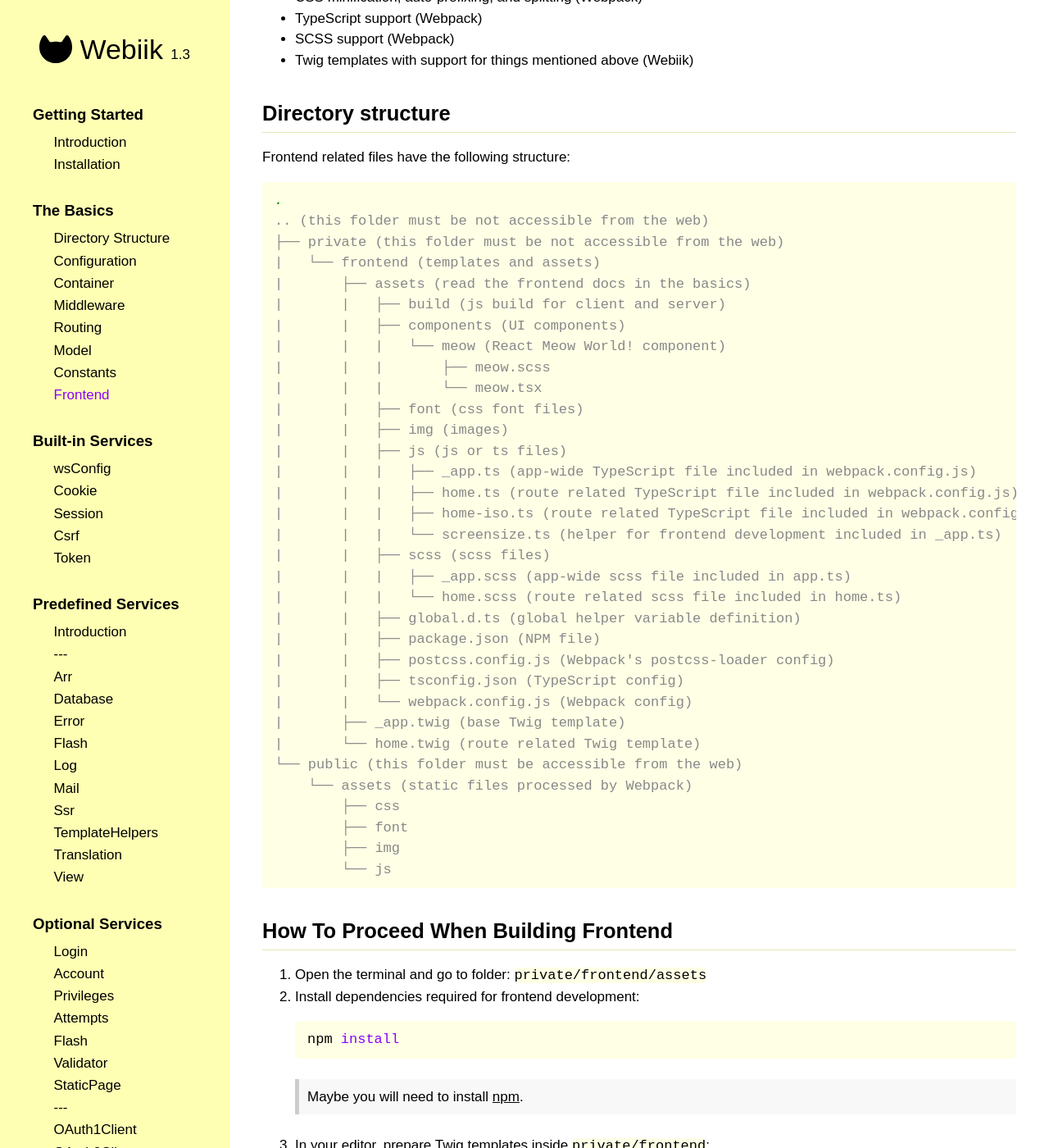
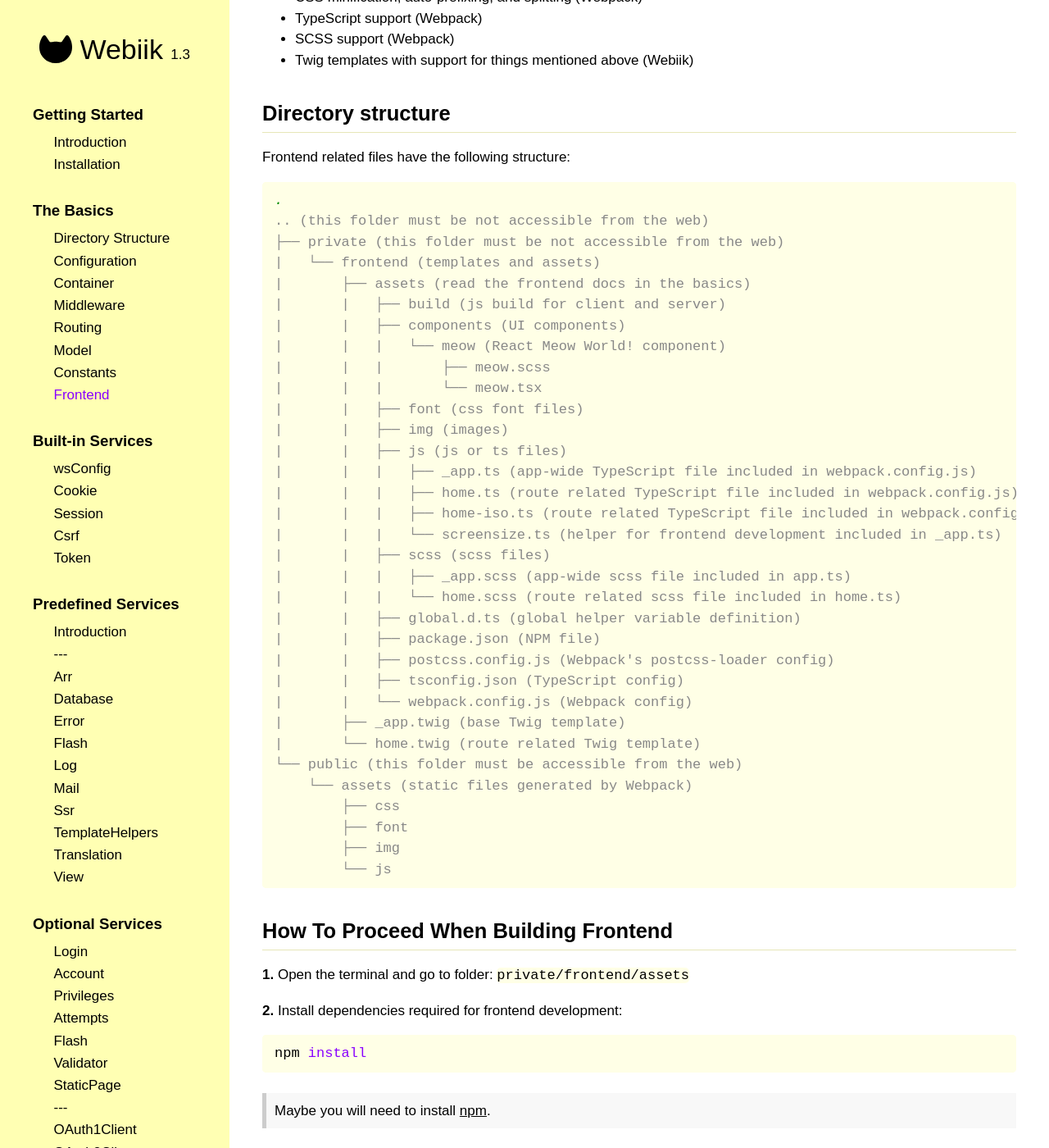
Before and after one commit to webiik/webiik, a Jekyll site: the page built from frontend.md, in a window 1280 px wide and 1400 px high, scrolled down 383 px. Shown: the whole window at 82% size. Built offline with Jekyll 4.4.1, drawn with Linux system fonts in a browser that asks for light colours.

Commit message:
udpate Formatting

````diff
--- a/frontend.md
+++ b/frontend.md
@@ -49,7 +49,7 @@
 |       ├── _app.twig (base Twig template)
 |       └── home.twig (route related Twig template)
 └── public (this folder must be accessible from the web)
-    └── assets (static files processed by Webpack)
+    └── assets (static files generated by Webpack)
         ├── css
         ├── font
         ├── img
@@ -57,28 +57,36 @@
 ```
 
 ## How To Proceed When Building Frontend
-1. Open the terminal and go to folder: `private/frontend/assets`
-2. Install dependencies required for frontend development:
-   ```bash
-   npm install
-   ```
-   > Maybe you will need to install [npm](https://nodejs.org/en/).
-3. In your editor, prepare Twig templates inside `private/frontend`:
-    * Names of base templates SHOULD start with `_` eg. `_app.twig`
-    * Names of route related templates SHOULD be named by [a route name](/routing) eg. `home.twig`
-    * See additional Webiik-Twig functions [(see View)](/view)
-    > This is standard Twig, no magic behind. If you don't know what you are doing, read [Twig docs](https://twig.symfony.com).
-4. Place your assets: JS(TS) files, images, fonts, CSS(SCSS) files, and React components into appropriate folders (see the directory structure above).
-    * Notice the `_app` files in `js` and `scss` folders. Webiik loads these files in every route.
-    * Route related files SHOULD be named by route name.
-    * You can insert external parameters to your JS(TS) files via `webpackData` variable.
-    * You can use special `WEBIIK_DEBUG` variable inside your JS(TS) files. `WEBIIK_DEBUG` is `true` when code is build with `watch` or `dev` NPM script (see point 6).
-5. In your editor, open `private/frontend/assets/webpack.config.js` and add your assets to the `entries` object. Even if you don't plan to use server side rendering, it's a good idea to import your React components separately in `iso` files. Please, read comments within `webpack.config.js` for more details.
-    > This is standard Webpack, no magic behind. If you don't know what you are doing, read [Webpack docs](https://webpack.js.org/concepts/).
-6. Build your files:
-   ```bash
-   npm run dev
-   ```
-   * You should find processed files inside `public/assets` and `private/frontend/assets/build`.
-   * ⚠️ For production-ready files use `npm run prod`.
-   * If you want to automatically update your build files during development then use `npm run watch`.
+**1.** Open the terminal and go to folder: `private/frontend/assets`
+
+**2.** Install dependencies required for frontend development:
+```bash
+npm install
+```
+> Maybe you will need to install [npm](https://nodejs.org/en/).
+
+**3.** In your editor, prepare Twig templates inside `private/frontend`:
+* Names of base templates SHOULD start with `_` eg. `_app.twig`
+* Names of route related templates SHOULD be named by [a route name](/routing) eg. `home.twig`
+* See additional Webiik-Twig functions [(see View)](/view)
+
+> This is standard Twig, no magic behind. If you don't know what you are doing, read [Twig docs](https://twig.symfony.com).
+
+**4.** Place your assets: JS(TS) files, images, fonts, CSS(SCSS) files, and React components into appropriate folders (see the directory structure above).
+
+* Notice the `_app` files in `js` and `scss` folders. Webiik loads these files in every route.
+* Route related files SHOULD be named by route name.
+* You can insert external parameters to your JS(TS) files via `webpackData` variable.
+* You can use special `WEBIIK_DEBUG` variable inside your JS(TS) files. `WEBIIK_DEBUG` is `true` when code is build with `watch` or `dev` NPM script (see point 6).
+
+**5.** In your editor, open `private/frontend/assets/webpack.config.js` and add your assets to the `entries` object. Even if you don't plan to use server side rendering, it's a good idea to import your React components separately in `iso` files. Please, read comments within `webpack.config.js` for more details.
+> This is standard Webpack, no magic behind. If you don't know what you are doing, read [Webpack docs](https://webpack.js.org/concepts/).
+
+**6.** Build your files:
+```bash
+npm run dev
+```
+
+* You should find processed files inside `public/assets` and `private/frontend/assets/build`.
+* ⚠️ For production-ready files use `npm run prod`.
+* If you want to automatically update your build files during development then use `npm run watch`.
````
Also changed, not shown: directory-structure.md (+1 -1 lines), view.md (+12 -0 lines).
